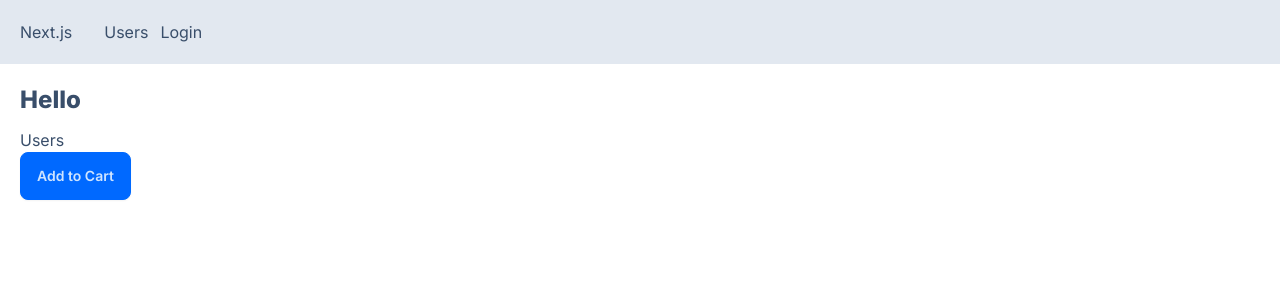
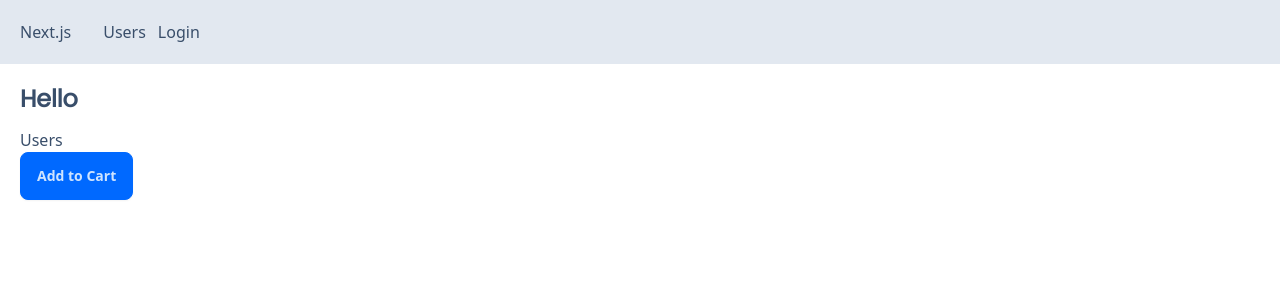
Before and after one commit to javy99/mastering-next.js-with-ts, a Next.js app: page / in a window 1280 px wide. Shown: the top 300 px of the page. Built offline with nearby package versions, Linux system fonts and the light colour scheme; no server answers.

Commit message:
Using Fonts

```diff
--- a/app/globals.css
+++ b/app/globals.css
@@ -18,6 +18,6 @@ body {
 
 @layer base {
   h1 {
-    @apply font-extrabold text-2xl mb-3;
+    @apply font-extrabold text-2xl mb-3; /* font-poppins */
   }
 }
--- a/app/layout.tsx
+++ b/app/layout.tsx
@@ -1,11 +1,22 @@
 import './globals.css'
 import type { Metadata } from 'next'
-import { Inter } from 'next/font/google'
+import { Inter, Roboto } from 'next/font/google'
+import localFont from 'next/font/local'
 import NavBar from './NavBar'
 import AuthProvider from './auth/Provider'
 import GoogleAnalyticsScript from './GoogleAnalyticsScript'
 
 const inter = Inter({ subsets: ['latin'] })
+
+const roboto = Roboto({
+  subsets: ['latin'],
+  weight: ['400', '500']
+})
+
+const poppins = localFont({
+  src: '../public/fonts/poppins-regular-webfont.woff2',
+  variable: '--font-poppins'
+})
 
 export const metadata: Metadata = {
   title: 'Create Next App',
@@ -20,7 +31,7 @@ export default function RootLayout({
   return (
     <html lang="en">
       <GoogleAnalyticsScript />
-      <body data-theme="winter" className={inter.className}>
+      <body data-theme="winter" className={poppins.variable}>
         <AuthProvider>
           <NavBar />
           <main className='p-5'>
--- a/app/page.tsx
+++ b/app/page.tsx
@@ -8,7 +8,7 @@ export default async function Home() {
 
   return (
     <main>
-      <h1>Hello {session && <span>{session.user!.name}</span>}</h1>
+      <h1 className="font-poppins">Hello {session && <span>{session.user!.name}</span>}</h1>
       <Link href="/users">Users</Link>
       <ProductCard />
     </main>
--- a/tailwind.config.ts
+++ b/tailwind.config.ts
@@ -8,6 +8,9 @@ const config: Config = {
   ],
   theme: {
     extend: {
+      fontFamily: {
+        poppins: 'var(--font-poppins)'
+      },
       backgroundImage: {
         'gradient-radial': 'radial-gradient(var(--tw-gradient-stops))',
         'gradient-conic':
```
Also changed, not shown: public/fonts/poppins-regular-webfont.woff2 (added).
